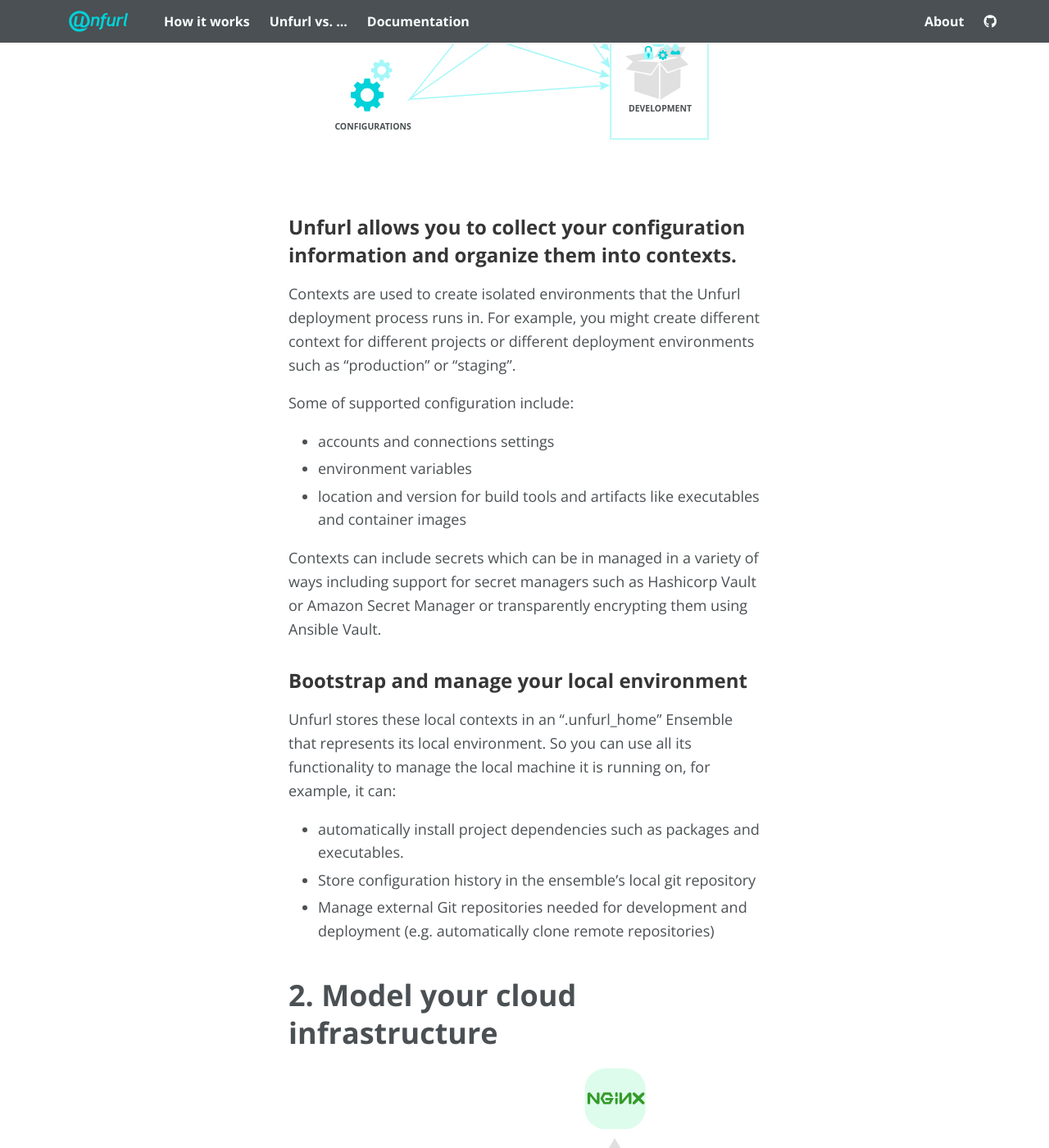
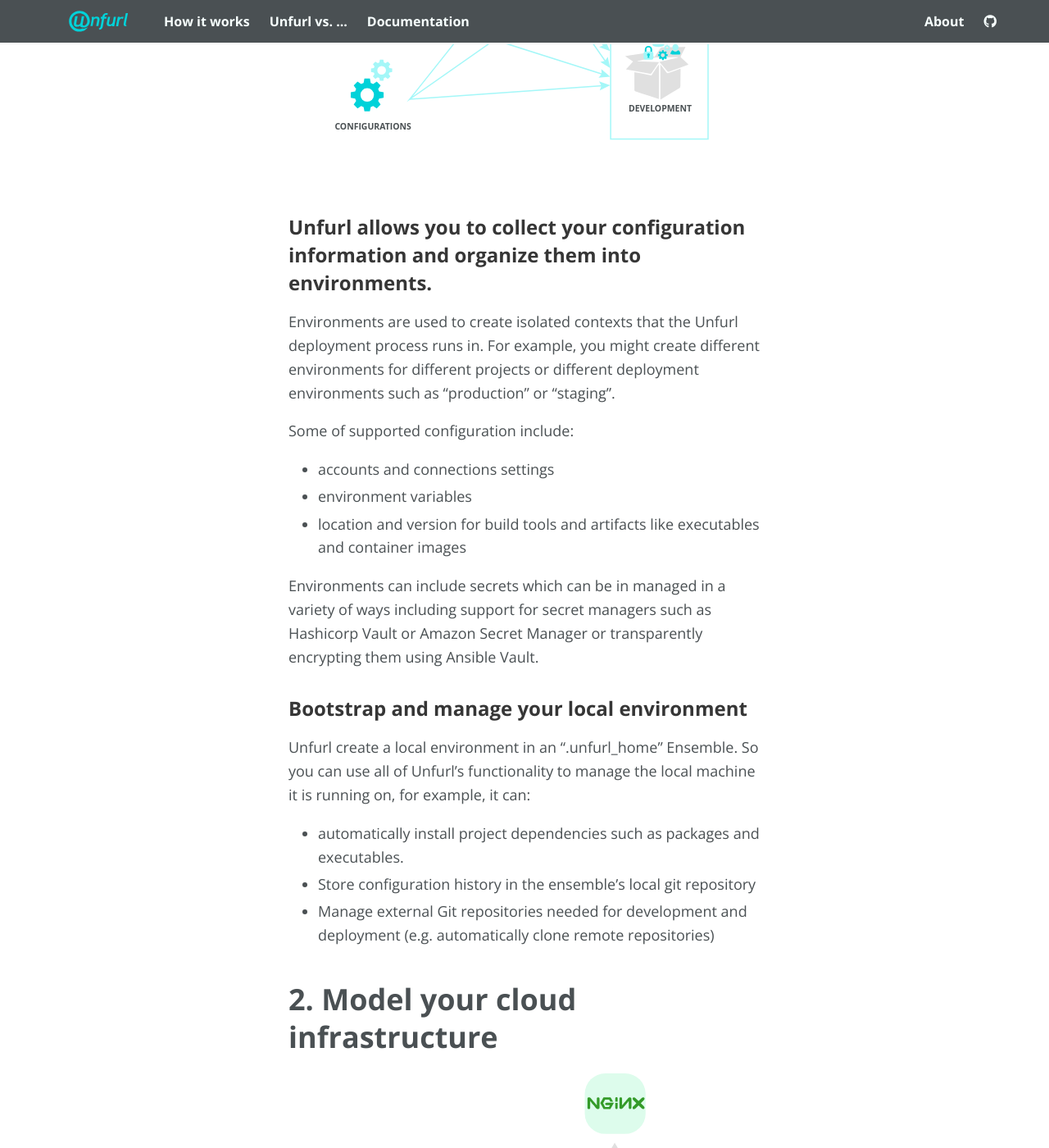
Before and after one commit to onecommons/unfurl_site, a Jekyll site: the page built from howitworks.md, in a window 1280 px wide and 1400 px high, scrolled down 2535 px. Shown: the whole window at 82% size. Built offline with Jekyll 4.4.1, drawn with Linux system fonts in a browser that asks for light colours; some web fonts are replaced; our own code applies the rules of GitHub Pages for plain Markdown files; some of the changed text lies outside the part shown.

Commit message:
rename contexts to environments

```diff
--- a/howitworks.md
+++ b/howitworks.md
@@ -5,7 +5,7 @@
 Unfurl is a command line tool that works with Git to record and deploy changes to your DevOps infrastructure.
 It tracks configuration changes, keeping a history of exactly how you did it and what the results are, so you can easily repair or recreate what you did later.
 
-Unfurl integrates with the deployment tools you are already using, like Ansible, Terraform and Helm, organizing their usage into Ensembles, shareable abstractions that ease migrations to new environments as well as share and reuse your work.
+Unfurl integrates with the deployment tools you are already using, like Terraform, Ansible, and Helm, organizing their usage into Ensembles, shareable abstractions that ease migrations to new environments as well as share and reuse your work.
 
 ## Key Concepts
 
@@ -22,7 +22,7 @@
 #### Unfurl projects
 
 An unfurl project is directory that consists of:
-* A project file "unfurl.yaml" that describes the `contexts` that the ensembles in the project will run in.
+* A project file "unfurl.yaml" that describes the `environments` that the ensembles in the project will run in.
 * `Ensemble templates`, which contain a declarative model of your cloud infrastructure and how to invoke operations for creating and managing it.
 * One or more ensembles, which are folders containing a `ensemble.yaml` -- a manifest describing the instantiation of an Ensemble template, including the status and state of the cloud resources it manages and a precise record of the artifacts and source repositories used.
 
@@ -42,29 +42,29 @@
 4. [Activate](#4-activate-and-manage)
 5. [Publish and Remix](#5-share-clone-and-remix)
 
-## 1. Organize your deployment environment
+## 1. Organize your deployment environments
 
 <div class="has-text-centered">
 
-![contexts](/images/contexts-diagram.svg)
+![environments](/images/contexts-diagram.svg)
 
 </div>
 
-### Unfurl allows you to collect your configuration information and organize them into contexts.
-Contexts are used to create isolated environments that the Unfurl deployment process runs in.
-For example, you might create different context for different projects or different deployment environments such as "production" or "staging".
+### Unfurl allows you to collect your configuration information and organize them into environments.
+Environments are used to create isolated contexts that the Unfurl deployment process runs in.
+For example, you might create different environments for different projects or different deployment environments such as "production" or "staging".
 
 Some of supported configuration include:
 * accounts and connections settings
 * environment variables
 * location and version for build tools and artifacts like executables and container images
 
-Contexts can include secrets which can be in managed in a variety of ways including support for secret managers such as Hashicorp Vault or Amazon Secret Manager or transparently encrypting them using Ansible Vault.
+Environments can include secrets which can be in managed in a variety of ways including support for secret managers such as Hashicorp Vault or Amazon Secret Manager or transparently encrypting them using Ansible Vault.
 
 ### Bootstrap and manage your local environment
 
-Unfurl stores these local contexts in an ".unfurl_home" Ensemble that represents its local environment.
-So you can use all its functionality to manage the local machine it is running on,
+Unfurl create a local environment in an ".unfurl_home" Ensemble.
+So you can use all of Unfurl's functionality to manage the local machine it is running on,
  for example, it can:
 * automatically install project dependencies such as packages and executables.
 * Store configuration history in the ensemble's local git repository
```
